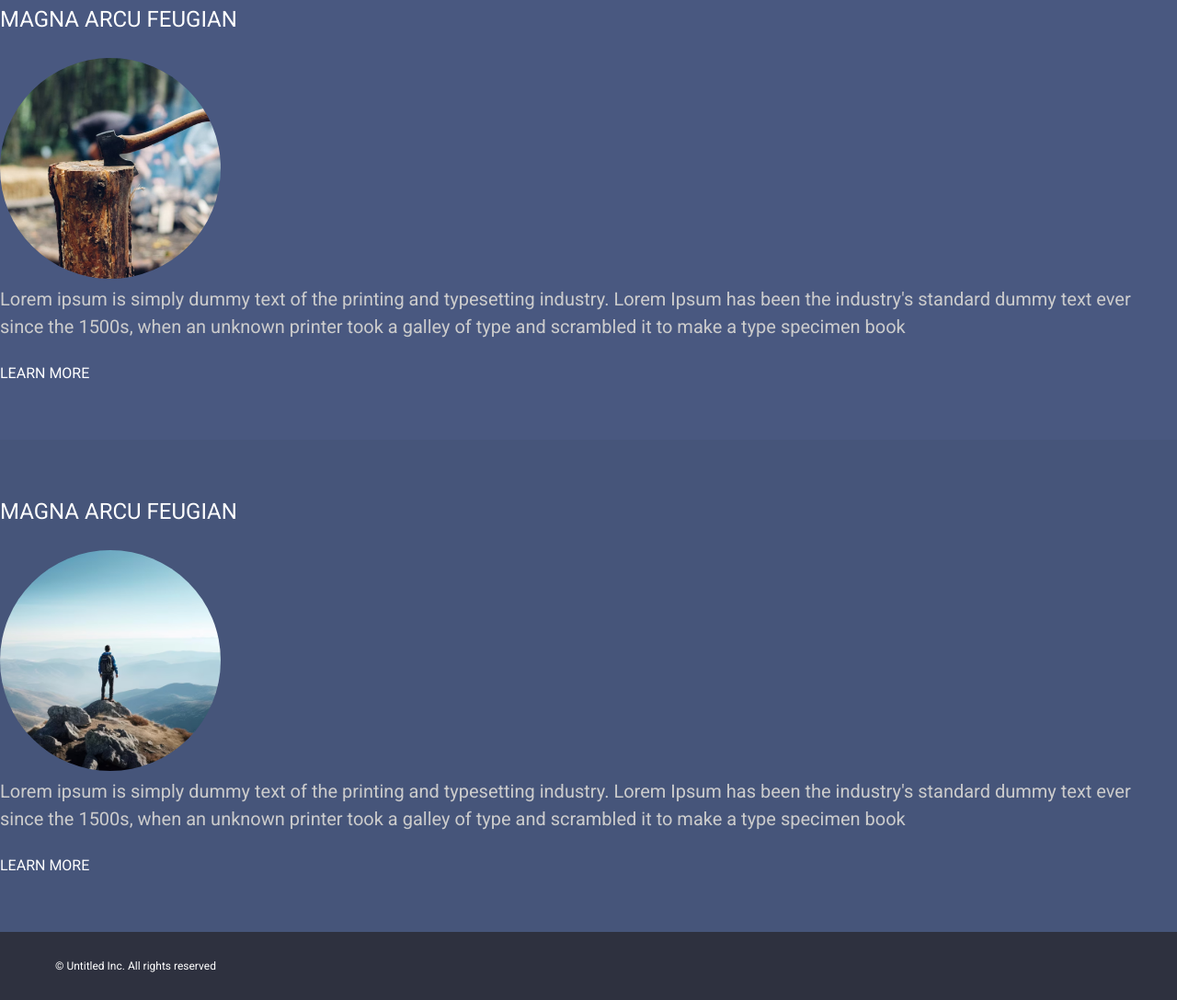
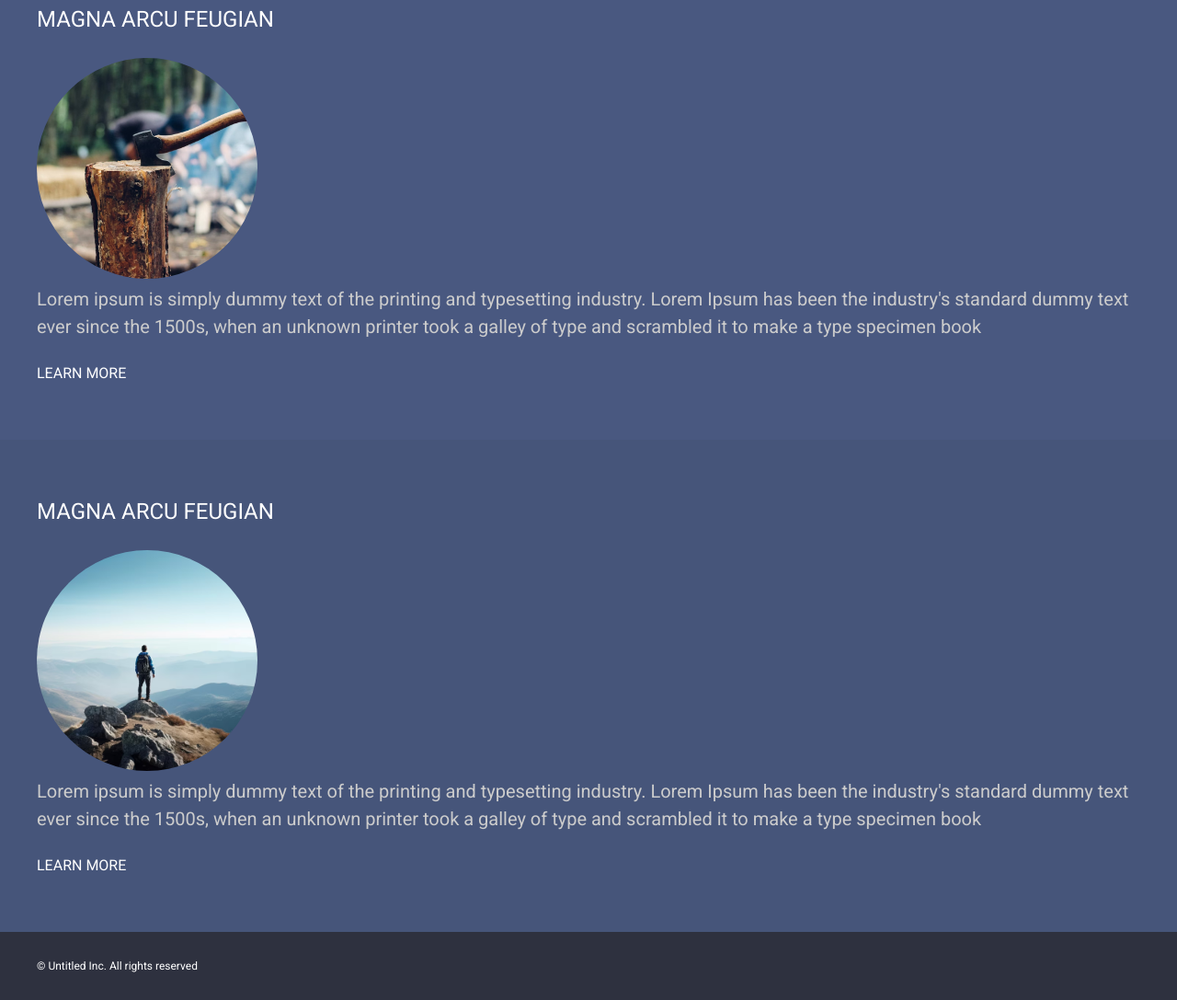
Before and after one commit to Dhananjay74/Box-model, a plain HTML site: page assignment 2/index.html in a window 1280 px wide. Shown: the part 1096-2183 px from the top of the page at 92% size. Drawn offline with Linux system fonts and the light colour scheme.

Commit message:
fix some alignment issue

```diff
--- a/assignment 2/index.html
+++ b/assignment 2/index.html
@@ -36,6 +36,7 @@
       </section>
       <section>
         <article class="blog">
+          <div class="container">
             <header>
               <h3 class="heading">MAGNA ARCU FEUGIAN</h3>
               <img
@@ -44,16 +45,18 @@
               />
               <p class="article-text">
                 Lorem ipsum is simply dummy text of the printing and typesetting
-              industry. Lorem Ipsum has been the industry's standard dummy text
-              ever since the 1500s, when an unknown printer took a galley of
-              type and scrambled it to make a type specimen book
+                industry. Lorem Ipsum has been the industry's standard dummy
+                text ever since the 1500s, when an unknown printer took a galley
+                of type and scrambled it to make a type specimen book
               </p>
               <a class="article-link" href="#">Learn More</a>
             </header>
+          </div>
         </article>
       </section>
       <section>
         <article class="blog blog-2">
+          <div class="container">
             <header>
               <h3 class="heading">MAGNA ARCU FEUGIAN</h3>
               <img
@@ -62,16 +65,18 @@
               />
               <p class="article-text">
                 Lorem ipsum is simply dummy text of the printing and typesetting
-              industry. Lorem Ipsum has been the industry's standard dummy text
-              ever since the 1500s, when an unknown printer took a galley of
-              type and scrambled it to make a type specimen book
+                industry. Lorem Ipsum has been the industry's standard dummy
+                text ever since the 1500s, when an unknown printer took a galley
+                of type and scrambled it to make a type specimen book
               </p>
               <a class="article-link" href="#">Learn More</a>
             </header>
+          </div>
         </article>
       </section>
       <section>
         <article class="blog blog-3">
+          <div class="container">
             <header>
               <h3 class="heading">MAGNA ARCU FEUGIAN</h3>
               <img
@@ -80,12 +85,13 @@
               />
               <p class="article-text">
                 Lorem ipsum is simply dummy text of the printing and typesetting
-              industry. Lorem Ipsum has been the industry's standard dummy text
-              ever since the 1500s, when an unknown printer took a galley of
-              type and scrambled it to make a type specimen book
+                industry. Lorem Ipsum has been the industry's standard dummy
+                text ever since the 1500s, when an unknown printer took a galley
+                of type and scrambled it to make a type specimen book
               </p>
               <a class="article-link" href="#">Learn More</a>
             </header>
+          </div>
         </article>
       </section>
     </main>
--- a/assignment 2/style.css
+++ b/assignment 2/style.css
@@ -137,7 +137,7 @@ body {
   font-family: "Roboto", sans-serif;
 }
 .container {
-  width: 1160px;
+ max-width: 1200px;
   margin: 0 auto;
 }
 hr {
```
Lines whose indentation alone changed are shown as unchanged.
